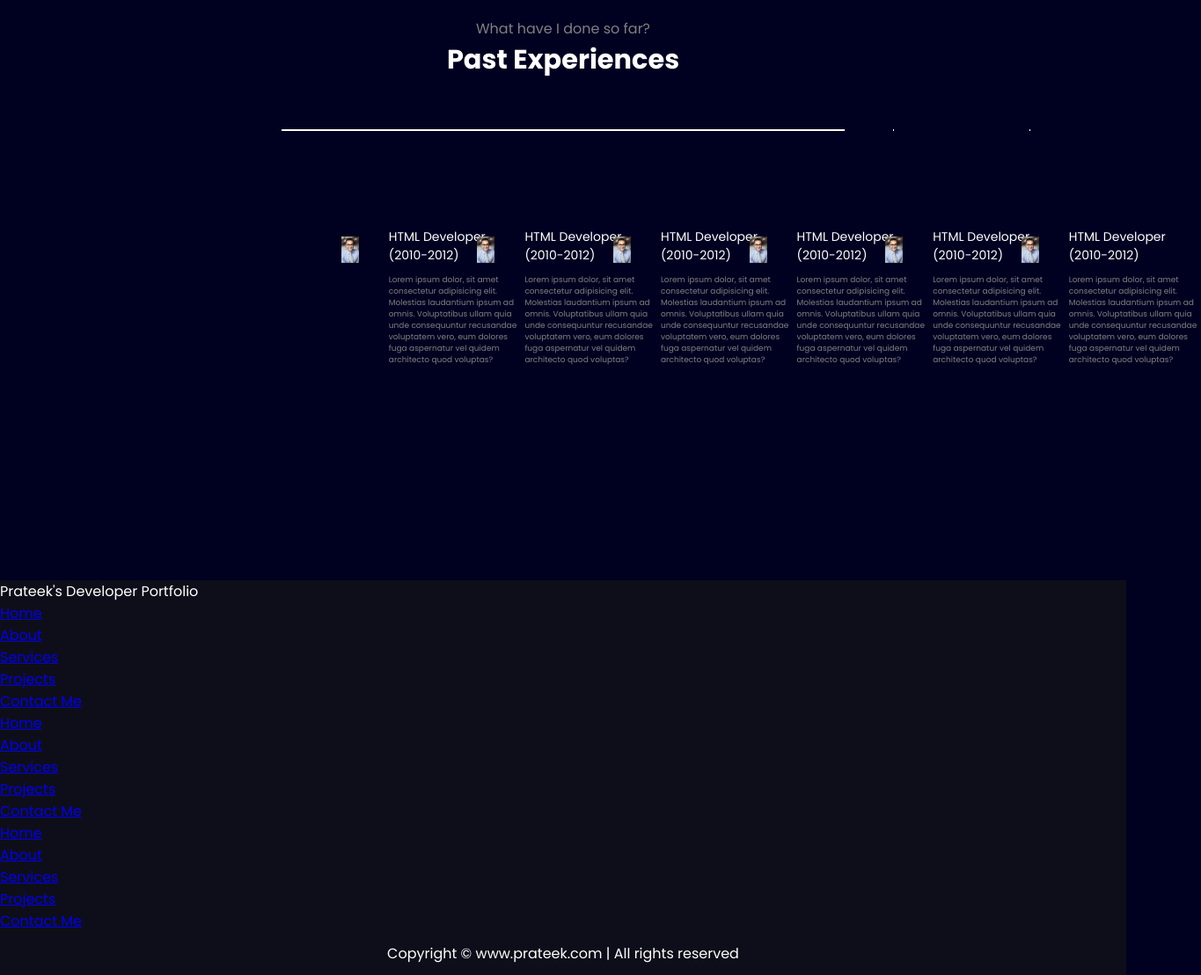
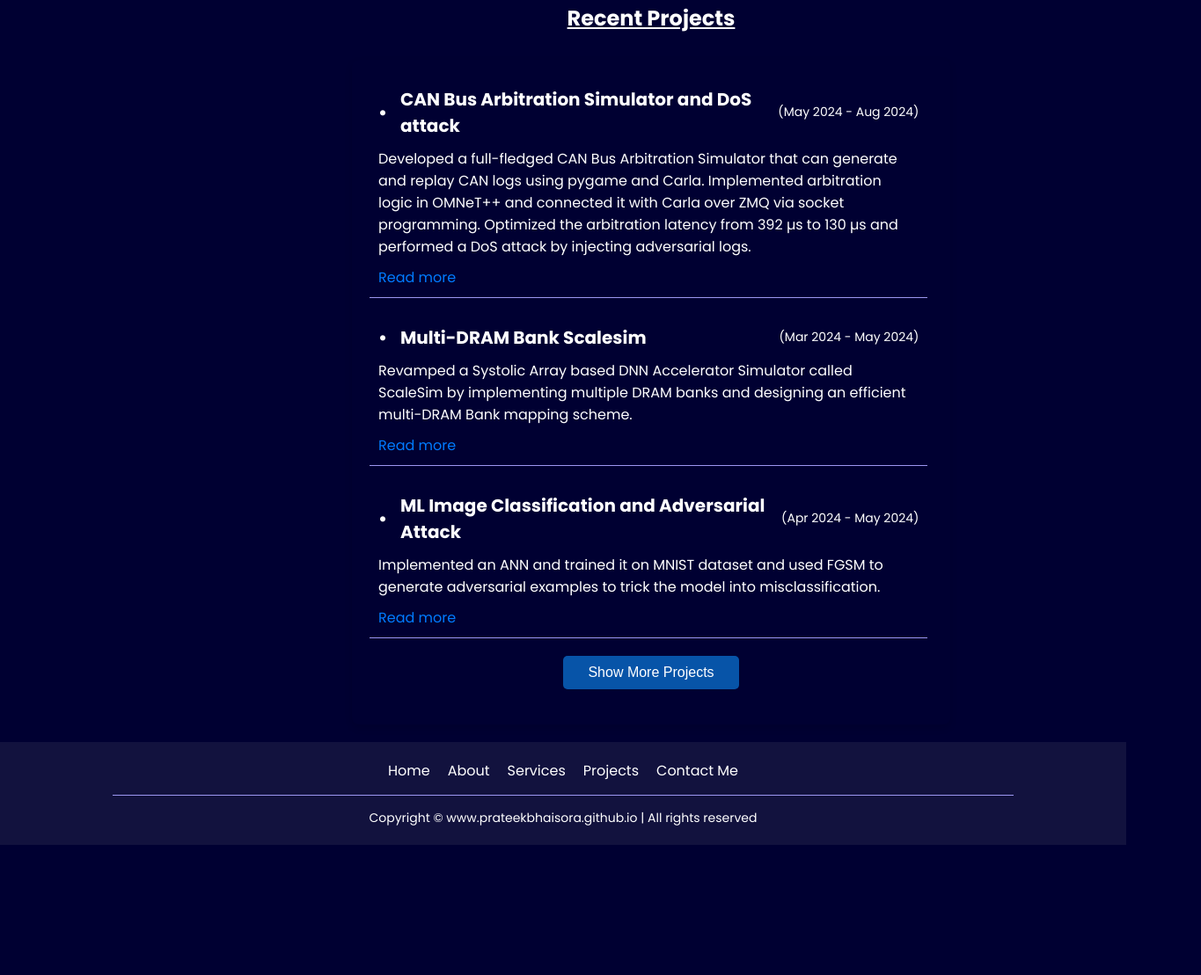
Before and after one commit to prateekbhaisora/homepage, a plain HTML site: page index.html in a window 1280 px wide. Shown: the part 1303-2412 px from the top of the page at 88% size, 1365 px wide, since content can reach past the window. After the commit the page ends 2264 px from the top, so only its background shows below. Drawn offline with nearby package versions, Linux system fonts and the light colour scheme.

Commit message:
added projects

```diff
--- a/index.html
+++ b/index.html
@@ -31,11 +31,15 @@
         <section class="firstSection">
             <div class="leftSection">
                 <div> Hi, my name is <span class="purple">Prateek Bhaisora</span>.</div>
-                <div> I am currently a first year <span class="purple"> M.Tech </span> in <span class="purple">Cyber Security</span> student at <span class="purple">IITD</span>. </div>
+                <div> I am currently a second year <span class="purple"> M.Tech </span> in <span class="purple">Cyber Security</span> student at <span class="purple">IITD</span>. </div>
                 <div> My area of interests lies in domain of: <span id="element"></span> </div>
                 <div class="buttons">
-                    <button class="btn" onclick="showPopup()"> Download Resume </button>
-                    <button class="btn" onclick="showPopup()"> Visit Github </button>
+                    <button class="btn" onclick="redirectTo('resume')"> Download Resume </button>
+                    <button class="btn" onclick="redirectTo('leetcode')"> Leetcode Profile </button>
+                    <button class="btn" onclick="redirectTo('codeforces')"> Codeforces Profile </button>
+                    <button class="btn" onclick="redirectTo('geeksforgeeks')"> GeekforGeeks Profile </button>
+                    <button class="btn" onclick="redirectTo('github')"> GitHub Profile </button>
+                    <button class="btn" onclick="redirectTo('linkedin')"> LinkedIn Profile </button>
                 </div>
             </div>
             <div class="rightSection">
@@ -44,75 +48,52 @@
         </section>
         <hr>
         <section class="secondSection">
-            <span class="text-grey"> What have I done so far? </span>
-            <h1> Past Experiences </h1>
+            <span class="text-grey">What have I done so far?</span>
+            <h1><u>Recent Projects</u></h1>
             <div class="box">
-                <div class="vertical">
-                    <img class="image-top" src="./images/photo.jpeg" alt="">
-                    <div class="vertical-title">
-                        HTML Developer (2010-2012)
+                <ul class="project-list">
+                    <li class="project-item">
+                        <div class="project-header">
+                            <h2>CAN Bus Arbitration Simulator and DoS attack</h2>
+                            <span class="project-date">(May 2024 - Aug 2024)</span>
                         </div>
-                    <div class="vertical-desc">
-                        Lorem ipsum dolor, sit amet consectetur adipisicing elit. Molestias laudantium ipsum ad omnis.
-                        Voluptatibus ullam quia unde consequuntur recusandae voluptatem vero, eum dolores fuga
-                        aspernatur vel quidem architecto quod voluptas?
+                        <p>Developed a full-fledged CAN Bus Arbitration Simulator that can generate and replay CAN logs using pygame and Carla. Implemented arbitration logic in OMNeT++ and connected it with Carla over ZMQ via socket programming. Optimized the arbitration latency from 392 µs to 130 µs and performed a DoS attack by injecting adversarial logs.</p>
+                        <a href="#" class="project-link">Read more</a>
+                    </li>
+                    <li class="project-item">
+                        <div class="project-header">
+                            <h2>Multi-DRAM Bank Scalesim</h2>
+                            <span class="project-date">(Mar 2024 - May 2024)</span>
                         </div>
+                        <p>Revamped a Systolic Array based DNN Accelerator Simulator called ScaleSim by implementing multiple DRAM banks and designing an efficient multi-DRAM Bank mapping scheme.</p>
+                        <a href="#" class="project-link">Read more</a>
+                    </li>
+                    <li class="project-item">
+                        <div class="project-header">
+                            <h2>ML Image Classification and Adversarial Attack</h2>
+                            <span class="project-date">(Apr 2024 - May 2024)</span>
                         </div>
-                <div class="vertical">
-                    <img class="image-top" src="./images/photo.jpeg" alt="">
-                    <div class="vertical-title">
-                        HTML Developer (2010-2012)
+                        <p>Implemented an ANN and trained it on MNIST dataset and used FGSM to generate adversarial examples to trick the model into misclassification.</p>
+                        <a href="#" class="project-link">Read more</a>
+                    </li>
+                    <li class="project-item">
+                        <div class="project-header">
+                            <h2>Firewall Monitor and Load Balancer</h2>
+                            <span class="project-date">(Oct 2023 - Nov 2023)</span>
                         </div>
-                    <div class="vertical-desc">
-                        Lorem ipsum dolor, sit amet consectetur adipisicing elit. Molestias laudantium ipsum ad omnis.
-                        Voluptatibus ullam quia unde consequuntur recusandae voluptatem vero, eum dolores fuga
-                        aspernatur vel quidem architecto quod voluptas?
+                        <p>Implemented a packet monitoring firewall and a Load Balancer, over Ryu SDN, in a custom topology using Mininet.</p>
+                        <a href="#" class="project-link">Read more</a>
+                    </li>
+                    <li class="project-item">
+                        <div class="project-header">
+                            <h2>Cryptanalysis and Cryptographic Attacks</h2>
+                            <span class="project-date">(Aug 2023 - Sept 2023)</span>
                         </div>
-                </div>
-                <div class="vertical">
-                    <img class="image-top" src="./images/photo.jpeg" alt="">
-                    <div class="vertical-title">
-                        HTML Developer (2010-2012)
-                    </div>
-                    <div class="vertical-desc">
-                        Lorem ipsum dolor, sit amet consectetur adipisicing elit. Molestias laudantium ipsum ad omnis.
-                        Voluptatibus ullam quia unde consequuntur recusandae voluptatem vero, eum dolores fuga
-                        aspernatur vel quidem architecto quod voluptas?
-                    </div>
-                </div>
-                <div class="vertical">
-                    <img class="image-top" src="./images/photo.jpeg" alt="">
-                    <div class="vertical-title">
-                        HTML Developer (2010-2012)
-                    </div>
-                    <div class="vertical-desc">
-                        Lorem ipsum dolor, sit amet consectetur adipisicing elit. Molestias laudantium ipsum ad omnis.
-                        Voluptatibus ullam quia unde consequuntur recusandae voluptatem vero, eum dolores fuga
-                        aspernatur vel quidem architecto quod voluptas?
-                    </div>
-                </div>
-                <div class="vertical">
-                    <img class="image-top" src="./images/photo.jpeg" alt="">
-                    <div class="vertical-title">
-                        HTML Developer (2010-2012)
-                    </div>
-                    <div class="vertical-desc">
-                        Lorem ipsum dolor, sit amet consectetur adipisicing elit. Molestias laudantium ipsum ad omnis.
-                        Voluptatibus ullam quia unde consequuntur recusandae voluptatem vero, eum dolores fuga
-                        aspernatur vel quidem architecto quod voluptas?
-                    </div>
-                </div>
-                <div class="vertical">
-                    <img class="image-top" src="./images/photo.jpeg" alt="">
-                    <div class="vertical-title">
-                        HTML Developer (2010-2012)
-                    </div>
-                    <div class="vertical-desc">
-                        Lorem ipsum dolor, sit amet consectetur adipisicing elit. Molestias laudantium ipsum ad omnis.
-                        Voluptatibus ullam quia unde consequuntur recusandae voluptatem vero, eum dolores fuga
-                        aspernatur vel quidem architecto quod voluptas?
-                    </div>
-                </div>
+                        <p>Implemented Meet-in-the-Middle attack, Padding Oracle attack and an attack on CBC using bad IV.</p>
+                        <a href="#" class="project-link">Read more</a>
+                    </li>
+                </ul>
+                <button id="show-more-btn" class="show-more-btn">Show More Projects</button>
             </div>
         </section>
     </main>
@@ -123,12 +104,10 @@
             <p class="alert">This functionality will be made available soon!</p>
         </div>
     </div>
-    <footer>
-        <div class="flex">
-            <div class="footer-first">
-                Prateek's Developer Portfolio
+    <footer class="footer">
+        <div class="footer-section footer-first">
         </div>
-            <div class="footer-second">
+        <div class="footer-section footer-links">
             <ul>
                 <li><a href="/">Home</a></li>
                 <li><a href="/">About</a></li>
@@ -137,32 +116,13 @@
                 <li><a href="/">Contact Me</a></li>
             </ul>
         </div>
-            <div class="footer-third">
-                <ul>
-                    <li><a href="/">Home</a></li>
-                    <li><a href="/">About</a></li>
-                    <li><a href="/">Services</a></li>
-                    <li><a href="/">Projects</a></li>
-                    <li><a href="/">Contact Me</a></li>
-                </ul>
-            </div>
-            <div class="footer-fourth">
-                <ul>
-                    <li><a href="/">Home</a></li>
-                    <li><a href="/">About</a></li>
-                    <li><a href="/">Services</a></li>
-                    <li><a href="/">Projects</a></li>
-                    <li><a href="/">Contact Me</a></li>
-                </ul>
-            </div>
-        </div>
         <div class="footer-rights">
-            Copyright &#169; www.prateek.com | All rights reserved
+            <p>Copyright &#169; www.prateekbhaisora.github.io | All rights reserved</p>
         </div>
     </footer>
     <!-- Typed.js Animation Script -->
     <script src="https://unpkg.com/typed.js@2.1.0/dist/typed.umd.js"></script>
     <script type="text/javascript" src="typing-animation.js"> </script>
-    <script type="text/javascript" src="coming-soon.js"> </script>
+    <script type="text/javascript" src="script.js"> </script>
 </body>
 </html>
--- a/style.css
+++ b/style.css
@@ -4,7 +4,7 @@
 }
 
 body {
-    background-color: rgb(0, 0, 33);
+    background-color: rgb(0, 0, 50);
     color: white;
     font-family: 'Poppins', sans-serif;
 }
@@ -42,7 +42,7 @@ main hr {
     border: 0;
     background: #9c97f1;
     height: 1.2px;
-    margin: 125px 84px;
+    margin: 75px 84px;
 }
 
 .left {
@@ -54,7 +54,7 @@ main hr {
     display: flex;
     justify-content: space-around;
     align-items: center;
-    margin: 80px 0px;
+    padding: 90px 0px 0px 0px;
 }
 
 .firstSection>div {
@@ -62,11 +62,14 @@ main hr {
 }
 
 .leftSection {
-    font-size: 2rem;
+    font-size: 1.85rem;
 }
 
 .leftSection .buttons {
     padding: 50px 0;
+    display: flex;
+    flex-wrap: wrap;
+    gap: 20px;
 }
 
 .leftSection .btn {
@@ -76,6 +79,16 @@ main hr {
     border: 2px solid white;
     font-size: 20px;
     cursor: pointer;
+    padding: 30px;
+    margin: 10px;
+    width: 150px;
+    height: 50px;
+    display: flex;
+    justify-content: center;
+    align-items: center;
+    text-align: center;
+    box-sizing: border-box;
+    border-radius: 25px;
 }
 
 .rightSection img {
@@ -95,71 +108,172 @@ main hr {
 }
 
 .secondSection {
-    max-width: 80vw;
-    margin: auto;
-    height: 80vh;
+    padding: 20px;
+    margin-left: 200px;
 }
 
-.secondSection h1 {
-    font-size: 1.9rem;
+.text-grey {
+    color: #888;
+    font-size: 16px;
 }
 
-.secondSection .box {
-    background: white;
-    width: 77vw;
-    height: 2px;
-    margin: 56px 0;
+h1 {
+    font-size: 24px;
+    margin: 10px 0;
+}
+
+.box {
+    margin-top: 20px;
+    padding: 20px;
+    border-radius: 8px;
+    box-shadow: 0 4px 8px rgba(0, 0, 0, 0.1);
+}
+
+.project-list {
+    list-style: none;
+    padding: 0;
+    margin: 0;
+}
+
+.project-item {
+    margin-bottom: 20px;
+    padding: 10px;
+    border-bottom: 1px solid #9c97f1;
+    width: 96%;
+    display: flex;
+    flex-direction: column;
+    position: relative; /* For positioning bullets */
+}
+
+.project-item:last-child {
+    border-bottom: none;
+}
+
+.project-header {
+    display: flex;
+    justify-content: space-between;
+    align-items: center;
+    margin-bottom: 10px;
+}
+
+.project-date {
+    color: #FFFFFF;
+    font-size: 14px;
+    white-space: nowrap; /* Prevent date from wrapping */
+}
+
+.project-item h2 {
+    font-size: 20px;
+    margin: 0;
+    padding-left: 25px; /* Space for the bullet */
+    position: relative; /* For absolute positioning of the bullet */
+}
+
+.project-item h2::before {
+    content: '•'; /* Bullet character */
+    position: absolute; /* Position within the h2 */
+    left: 0; /* Position the bullet at the start of the h2 */
+    top: 50%; /* Center the bullet vertically */
+    transform: translateY(-50%); /* Adjust vertical alignment */
+    font-size: 20px; /* Bullet size */
+    color: #FFFFFF; /* Bullet color */
+}
+
+.project-item p {
+    font-size: 16px;
+    color: #FFFFFF;
+    margin: 0 0 10px;
+}
+
+.project-link {
+    color: #007bff;
+    text-decoration: none;
+}
+
+.project-link:hover {
+    text-decoration: underline;
+}
+
+.project-list .hidden {
+    display: none; /* Hide projects initially */
+}
+
+.show-more-btn {
+    display: block;
+    width: 200px; /* Adjust the width as needed */
+    margin: 20px auto; /* Center the button horizontally and add margin */
+    padding: 10px;
+    background-color: #0754a8;
+    color: white;
+    border: none;
+    border-radius: 5px;
+    cursor: pointer;
+    font-size: 16px;
+}
+
+.show-more-btn:hover {
+    background-color: #0056b3;
+}
+
+footer {
+    background-color: #0e0e1a;
+    color: white;
+    padding: 20px 10%;
+    margin-top: auto;
+    text-align: center;
+}
+
+footer {
+    background-color: rgb(18, 18, 62);
+    color: white;
+    padding: 20px 10%;
+    margin-top: auto;
+    text-align: center;
+}
+
+.footer-section {
+    display: flex;
+    justify-content: center;
+}
+
+.footer-first {
+    flex-direction: column;
+    align-items: center;
+}
+
+.footer-links {
+    display: flex;
+    justify-content: center;
+}
+
+.footer-links ul {
+    list-style: none;
+    padding: 0;
+    margin: 0;
     display: flex;
 }
 
-.secondSection .vertical {
-    height: 93px;
-    width: 1px;
-    background-color: white;
-    margin: 0 6vw;
+.footer-links li {
+    margin: 0 10px;
 }
 
-.image-top {
-    width: 20px;
-    position: relative;
-    top: -32px;
-    left: -9px;
+.footer-links a {
+    color: white;
+    text-decoration: none;
+    transition: color 0.3s;
 }
 
-.vertical-title {
-    position: relative;
-    top: 75px;
-    width: 150px;
-    font-size: 14px;
+.footer-links a:hover {
+    color: #f1c40f;
 }
 
-.vertical-desc {
-    position: relative;
-    top: 86px;
-    color: grey;
-    width: 150px;
-    font-size: 9px;
+.footer-rights {
+    margin-top: 15px;
+    font-size: 14px;
+    border-top: 1px solid #9c97f1;
+    padding-top: 15px;
 }
-footer {
-    background-color: #0e0e1a;
-    align-items: center;
-}
-.footer {
-    display: flex;
-    padding: 23px 122px;
-    justify-content: space-evenly;
-}
-.footer ul {
-    list-style: none;
-}
-.footer > div {
-    width: 223px;
-}
-footer .footer-rights {
-    text-align: center;
-    color: white;
-    padding: 12px 0px;
-}
+
 .modal {
     display: none;
     position: fixed;
--- a/typing-animation.js
+++ b/typing-animation.js
@@ -1,5 +1,5 @@
 var typed = new Typed('#element', {
-    strings: ['System Security', 'Network Security', 'Algorithms', 'Computer Networking'],
+    strings: ['System Security', 'Network Security', 'Data Structures and Algorithms', 'Computer Networking', 'Operating Systems'],
     typeSpeed: 25,
     loop: true
 });
```
Also changed, not shown: coming-soon.js (deleted, +0 -19 lines), script.js (added, +67 -0 lines). Lines whose indentation alone changed are shown as unchanged.
